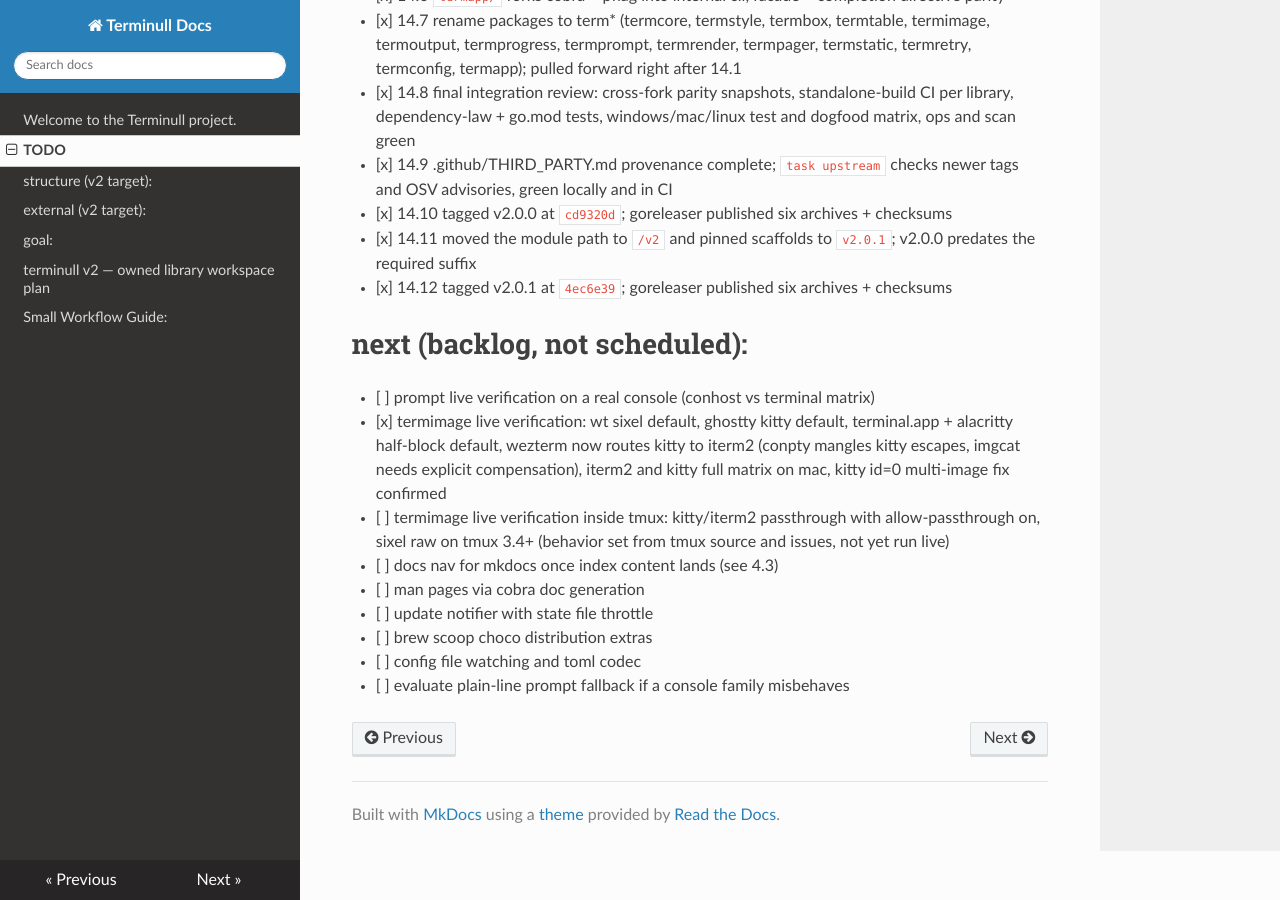
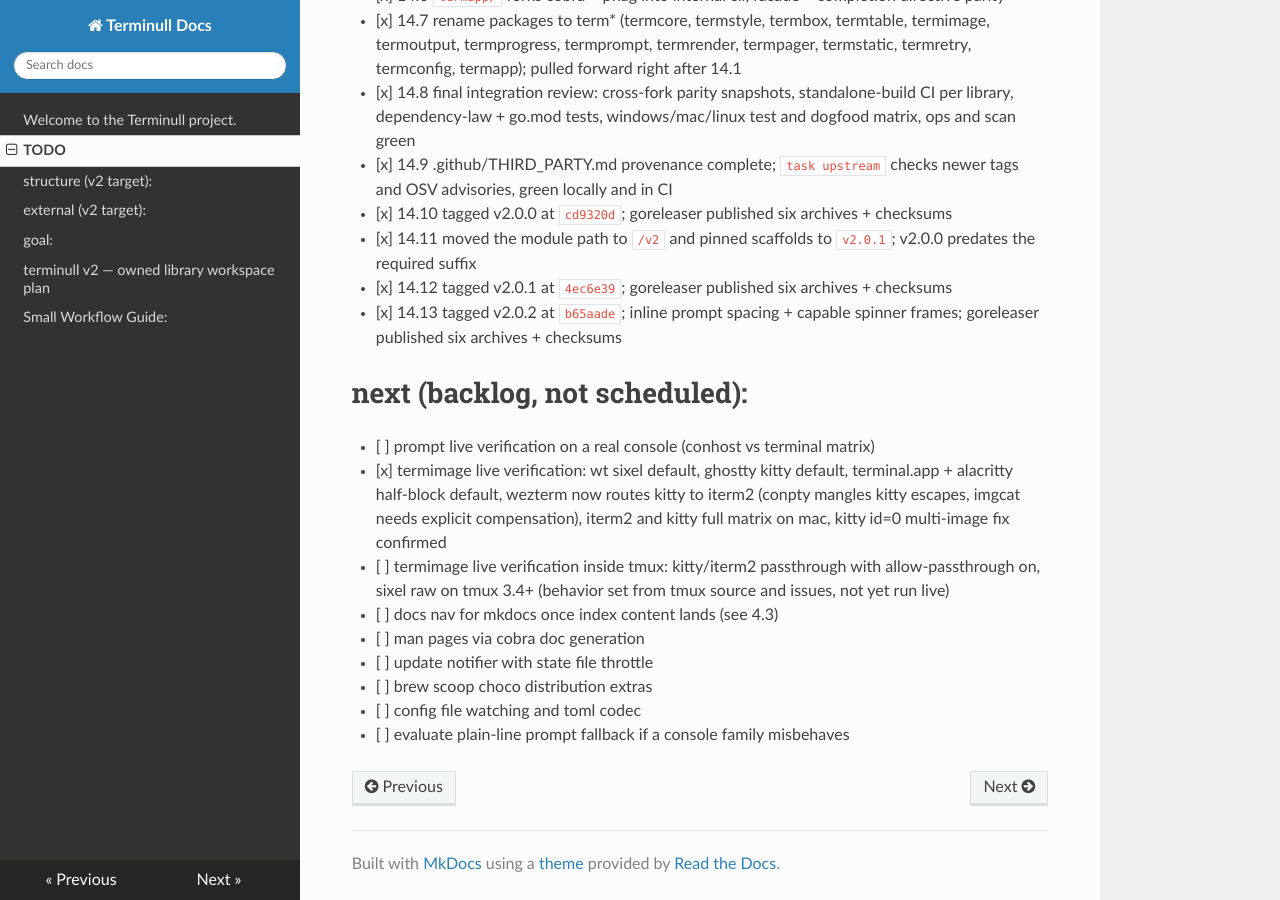
Before and after one commit to CHE3MZ/terminull, an MkDocs documentation site: the page built from docs/TODO.md, in a window 1280 px wide and 900 px high, scrolled down 4539 px. Built offline with MkDocs 1.6.1, drawn with Linux system fonts in a browser that asks for light colours; nearby versions of some CDN libraries.

Commit message:
docs: record v2.0.2

```diff
--- a/docs/TODO.md
+++ b/docs/TODO.md
@@ -140,6 +140,7 @@
 - [x] 14.10 tagged v2.0.0 at `cd9320d`; goreleaser published six archives + checksums
 - [x] 14.11 moved the module path to `/v2` and pinned scaffolds to `v2.0.1`; v2.0.0 predates the required suffix
 - [x] 14.12 tagged v2.0.1 at `4ec6e39`; goreleaser published six archives + checksums
+- [x] 14.13 tagged v2.0.2 at `b65aade`; inline prompt spacing + capable spinner frames; goreleaser published six archives + checksums
 
 # next (backlog, not scheduled):
 
```
